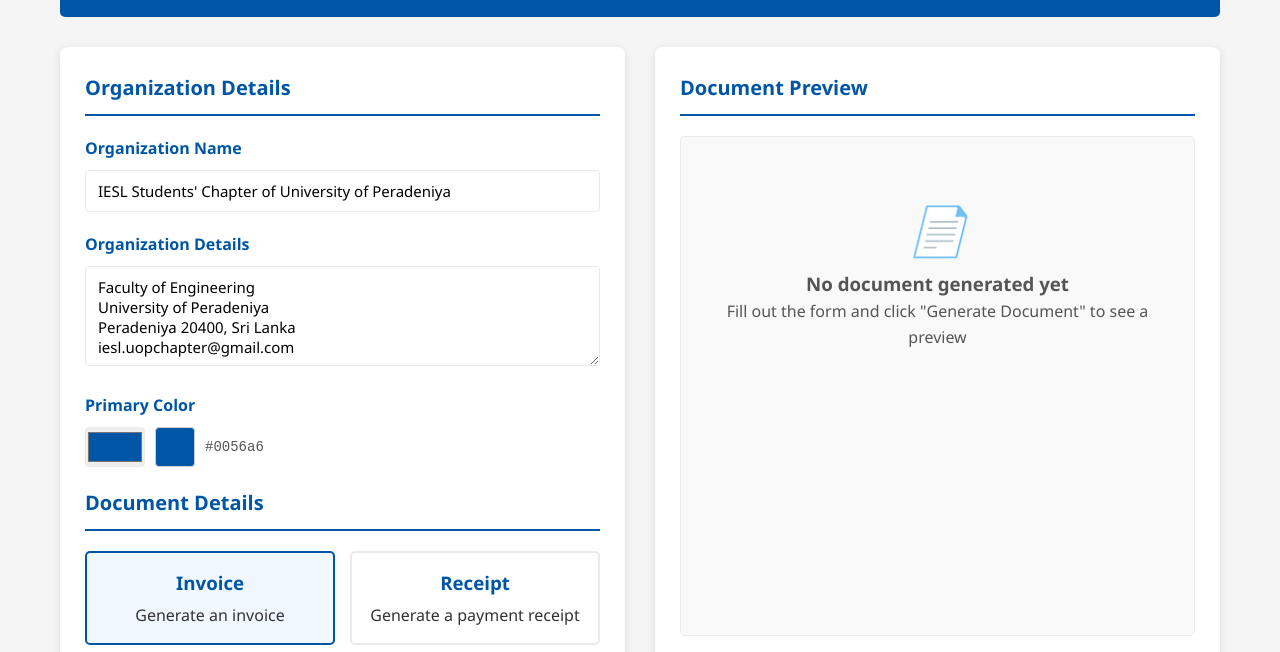
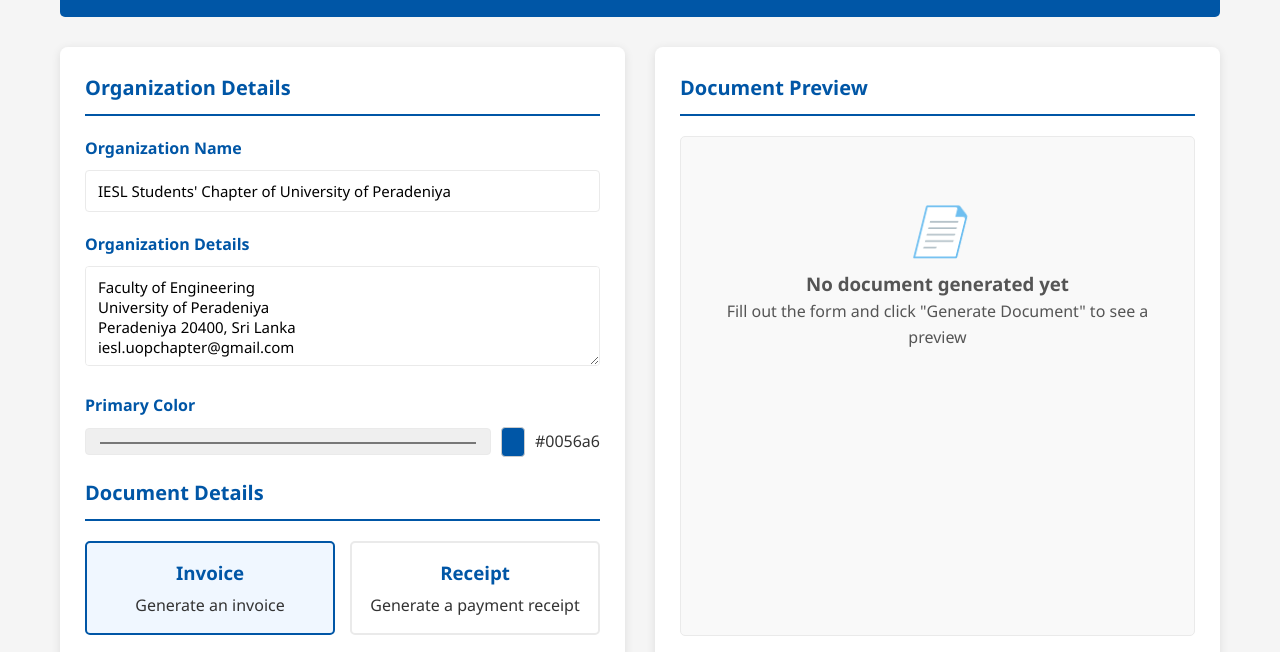
Before and after one commit to ChethiyaB/invoice-generator, a plain HTML site: page docs/index.html in a window 1280 px wide. Shown: the part 123-775 px from the top of the page. Drawn offline with Linux system fonts and the light colour scheme.

Commit message:
Update styles.css

```diff
--- a/docs/styles.css
+++ b/docs/styles.css
@@ -240,11 +240,6 @@
     border-radius: 4px;
     padding: 5px 10px;
     cursor: pointer;
-    width: 35px;
-    height: 35px;
-    display: flex;
-    align-items: center;
-    justify-content: center;
 }
 
 .add-benefit {
@@ -264,26 +259,10 @@
 }
 
 .color-preview {
-    width: 40px;
-    height: 40px;
+    width: 30px;
+    height: 30px;
     border-radius: 4px;
     border: 1px solid #ccc;
-    background-color: var(--primary-color);
-}
-
-#primary-color {
-    width: 60px;
-    height: 40px;
-    padding: 0;
-    border: 1px solid var(--border-color);
-    border-radius: 4px;
-    cursor: pointer;
-}
-
-#color-value {
-    font-family: monospace;
-    font-size: 14px;
-    color: var(--light-text);
 }
 
 /* Print Styles */
@@ -321,8 +300,4 @@
     .app-container {
         flex-direction: column;
     }
-
-    .form-row {
-        flex-direction: column;
-    }
 }
```
